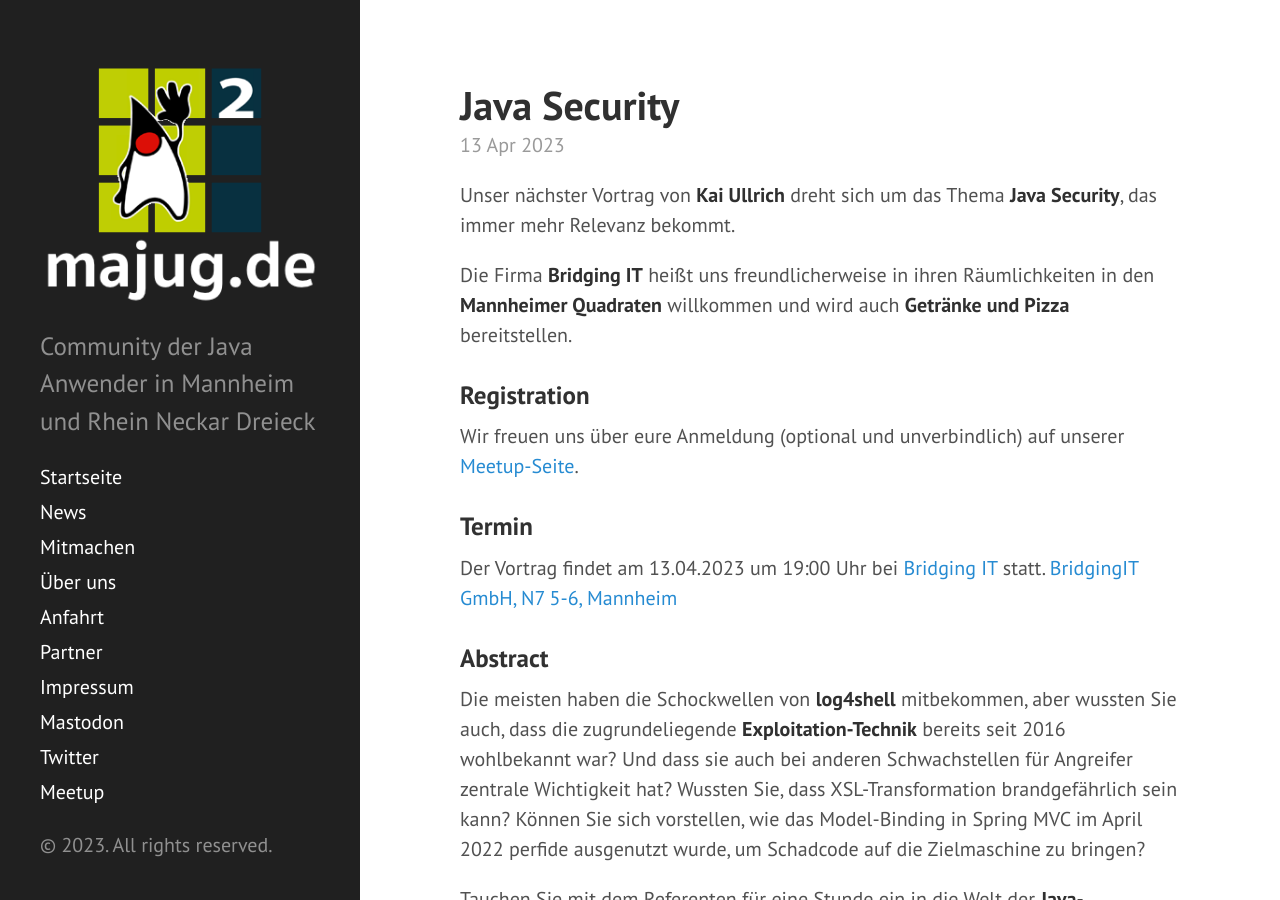
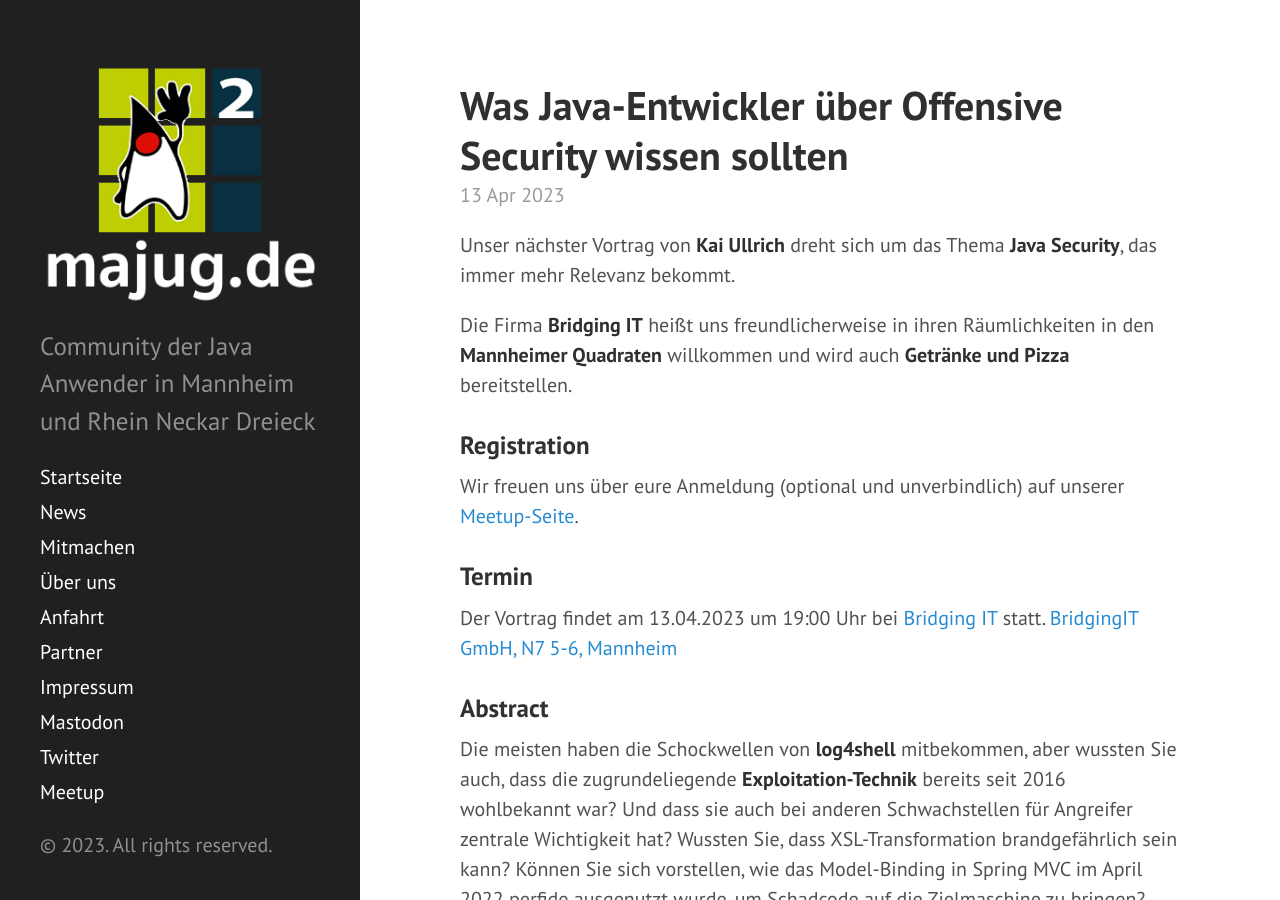
Before and after one commit to majug/majug.github.io, a Jekyll site: the page built from _posts/2023-04-13-java-security.md, in a window 1280 px wide and 900 px high. Built offline with Jekyll 4.4.1, drawn with Linux system fonts in a browser that asks for light colours.

Commit message:
Updated event title

```diff
--- a/_posts/2023-04-13-java-security.md
+++ b/_posts/2023-04-13-java-security.md
@@ -1,6 +1,6 @@
 ---
 layout: post
-title: "Java Security"
+title: "Was Java-Entwickler über Offensive Security wissen sollten"
 speaker: "Kai Ullrich"
 location: "BridgingIT GmbH, N7 5-6, 68161 Mannheim"
 state: startpage
```
